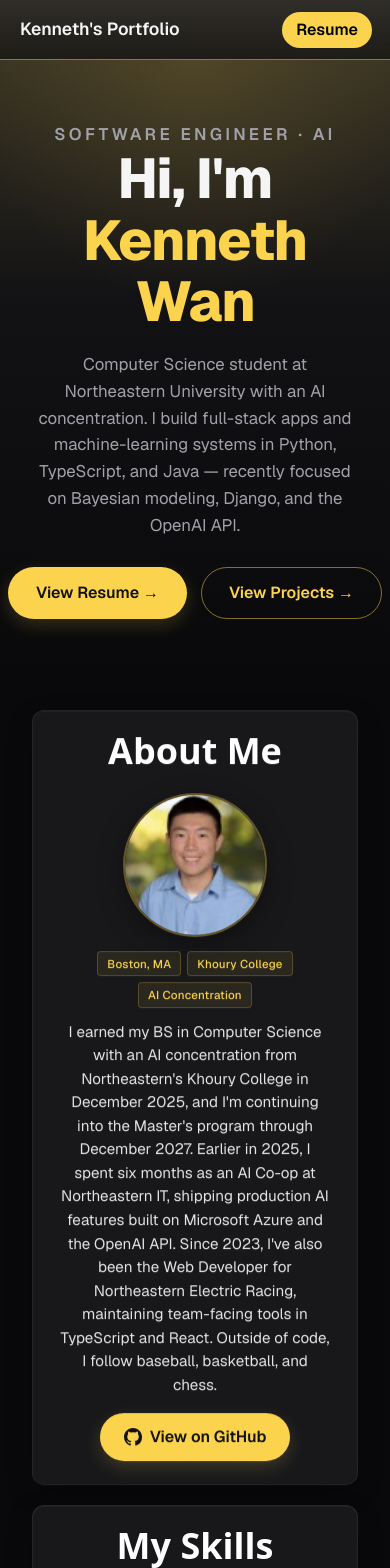
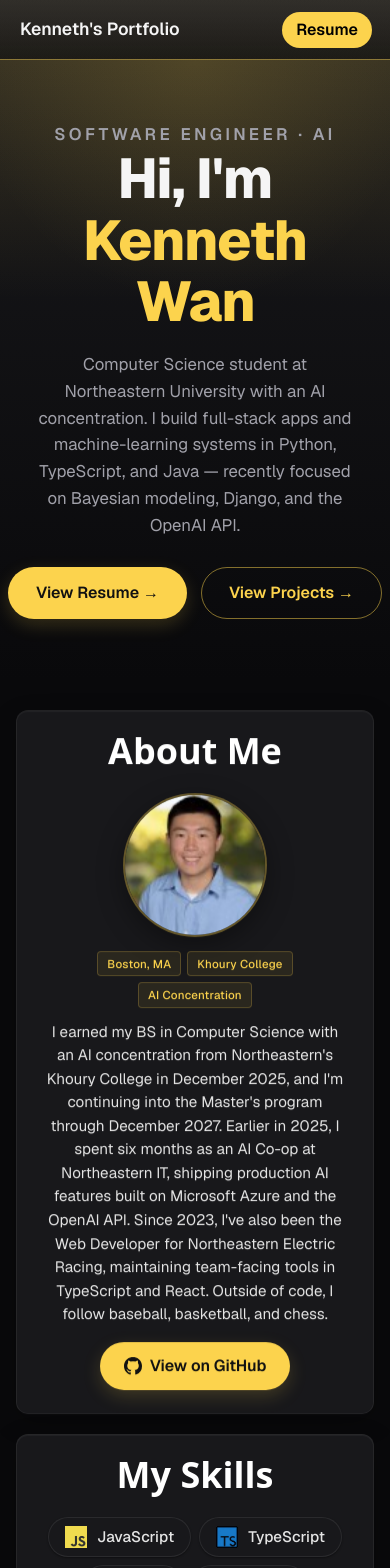
Before and after one commit to wanke20/my-portfolio, a Next.js app: page / in a window 390 px wide. Shown: the top 1568 px of the page. Built offline with nearby package versions, Linux system fonts and the light colour scheme; no server answers.

Commit message:
reduce card width in small screen size

```diff
--- a/src/app/globals.css
+++ b/src/app/globals.css
@@ -59,7 +59,7 @@ div {
   box-shadow: 0 1px 0 rgba(255, 255, 255, 0.04) inset,
     0 8px 24px rgba(0, 0, 0, 0.25);
 
-  width: min(870px, calc(100vw - 64px));
+  width: min(870px, calc(100vw - 32px));
   max-width: 100%;
   height: auto;
   margin: 0 auto;
```
